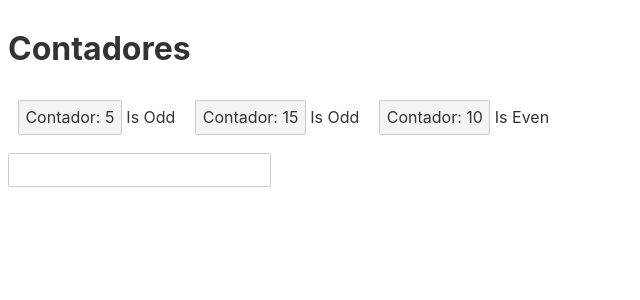
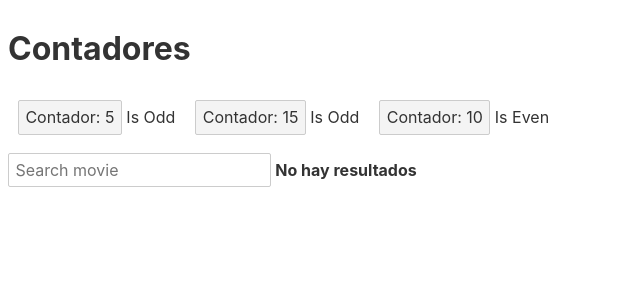
Before and after one commit to franciscomarin98/Svelte-Intro-Two, a Svelte app: page / in a window 1280 px wide. Shown: the top 300 px of the page, without its empty margins (0-640 px from the left). Built offline with nearby package versions, Linux system fonts and the light colour scheme.

Commit message:
Aprendiendo el renderizado condicional

```diff
--- a/src/components/Counter.svelte
+++ b/src/components/Counter.svelte
@@ -11,7 +11,7 @@
     $: isEvenOrOdd = contador % 2 === 0 ? "Is Even" : "Is Odd";
     $: if (contador > maxContador) {
         contador = 10;
-        console.log("Ya estas en el limite");
+        // console.log("Ya estas en el limite");
     }
 </script>
 
--- a/src/components/Input.svelte
+++ b/src/components/Input.svelte
@@ -1,20 +1,36 @@
 <script>
     let value = "";
-    let result = [];
+    let result;
+    let loading = false;
     const handleInput = (event) => (value = event.target.value);
 
     $: if (value.length > 2) {
+        loading = true;
         fetch(`http://www.omdbapi.com/?s=${value}&apikey=8183bb76`)
             .then((res) => res.json())
             .then((apiResponse) => {
-                result = apiResponse.Search;
+                result = apiResponse.Search || [];
+                loading = false;
             });
     }
 </script>
 
 <!-- markup (zero or more items) goes here -->
 <div class="Input">
-    <input type="text" {value} on:input={handleInput} />
+    <input
+        placeholder="Search movie"
+        type="text"
+        {value}
+        on:input={handleInput}
+    />
+
+    {#if loading}
+        <strong>Cargando...</strong>
+    {:else if result?.length > 0}
+        <strong>Tenemos {result.length} peliculas</strong>
+    {:else}
+        <strong>No hay resultados</strong>
+    {/if}
 </div>
 
 <style>
```
